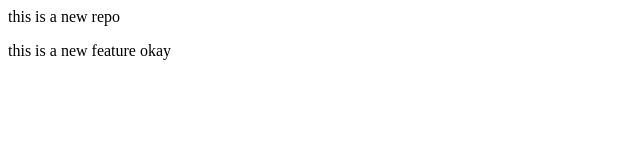
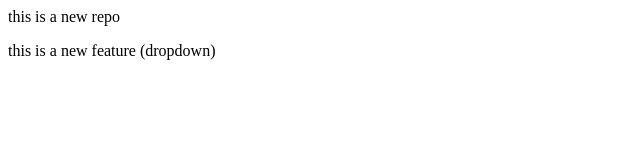
Before and after one commit to bsreya0906/LocalRepo, a plain HTML site: page index.html in a window 1280 px wide. Shown: the full height of the page, 0-640 px from the left. Drawn offline with Linux system fonts and the light colour scheme.

```diff
--- a/index.html
+++ b/index.html
@@ -1,4 +1,4 @@
 <p>
     this is a new repo
 </p>
-<p> this is a new feature okay  </p>
+<p> this is a new feature (dropdown)  </p>
```
